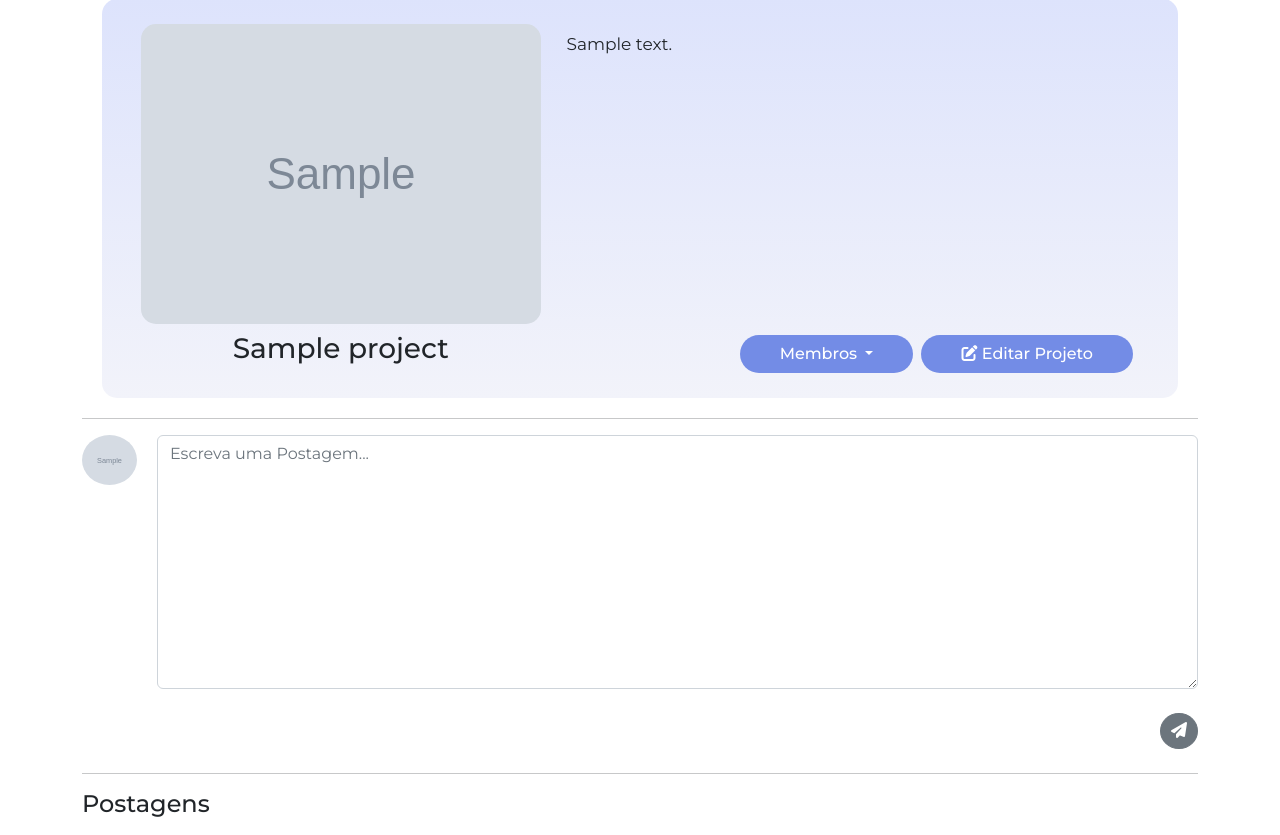
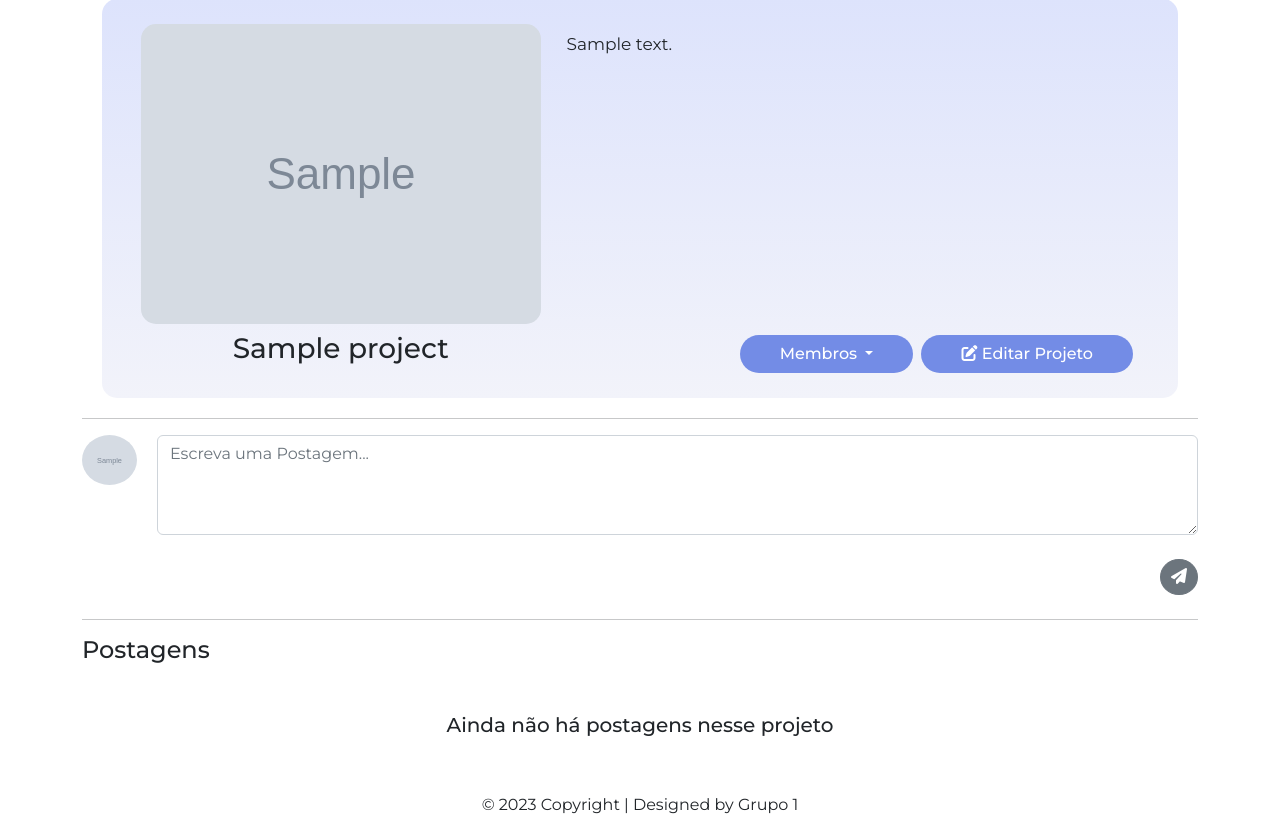
Before and after one commit to KayaraSilveira/Abrace, a Django app: a page that uses projects/templates/projects/pages/project_detail.html in a window 1280 px wide. Shown: the part 136-971 px from the top of the page. After the commit the page ends 950 px from the top, so only its background shows below. Run offline with Django 4.2, Linux system fonts and the light colour scheme; a user stored in the database is signed in; tables that the repository leaves empty hold one stand-in row (values such as "Sample post"); grey boxes marked "Sample" are stand-in pictures; some libraries are stand-ins or nearby versions.

Commit message:
fix height textarea

```diff
--- a/base_static/global/css/style.css
+++ b/base_static/global/css/style.css
@@ -303,7 +303,13 @@
 
 .comment-form textarea.form-control {
     max-height: 40px;
+    min-height: 40px;
     border-radius: 20px;
+}
+
+.post-form textarea.form-control {
+    max-height: 100px;
+    min-height: 100px;
 }
 
 .comment-form .post-img {
--- a/projects/templates/projects/pages/project_detail.html
+++ b/projects/templates/projects/pages/project_detail.html
@@ -70,7 +70,7 @@
     {% if is_member %}
     <div>
         <form></form>
-        <form action="{% url 'projects:send_post' %}"  method="POST">
+        <form class="post-form" action="{% url 'projects:send_post' %}"  method="POST">
             {% csrf_token %}
             <input type="hidden" name="project_composite_pk" value="{{project.composite_pk}}">
             {% for field in post_form %}
```
